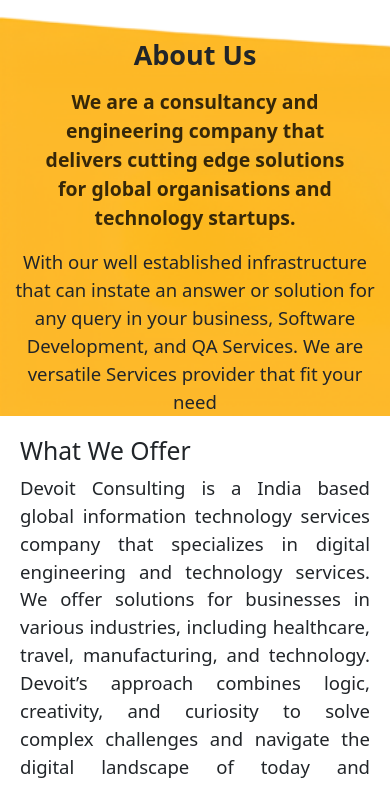
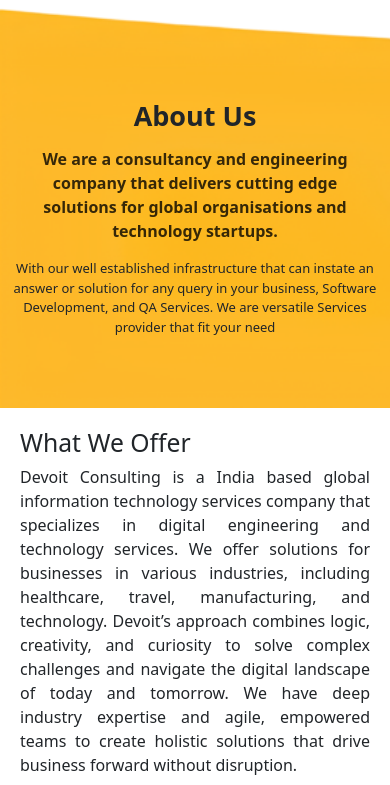
Before and after one commit to darshan1005/DevoitTECH, a plain HTML site: page index.html in a window 390 px wide. Shown: the part 773-1558 px from the top of the page. Drawn offline with nearby package versions, Linux system fonts and the light colour scheme.

Commit message:
Update index.css

```diff
--- a/index.css
+++ b/index.css
@@ -640,7 +640,7 @@
   }
 
   .weOffer-head-subtitle {
-    text-align: left;
+    text-align: justify;
   }
 
   .weOffer-cards {
@@ -779,7 +779,7 @@
 
   /* nav bar */
   .logo {
-    width: 260px;
+    width: 250px;
   }
 
   /* Hero */
@@ -832,7 +832,7 @@
 
   /* about */
   .about-content {
-    height: 400px;
+    height: 360px;
   }
 
   .about-title {
@@ -843,11 +843,10 @@
 
   .about-section-contents {
     width: 80%;
-    font-size: 2.2vh;
   }
 
   .content-one {
-    font-size: 2.4vh;
+    font-size: large;
   }
 
   /* weoffer */
@@ -858,7 +857,6 @@
 
   .weOffer-head-subtitle {
     width: 100%;
-    font-size: 2.2vh;
   }
 
   .cards-content {
@@ -900,11 +898,11 @@
 
   .community-guide-title {
     font-size: 35px;
+    width: 55%;
   }
 
   .community-guide-description {
     width: 80%;
-    font-size: 2.2vh;
   }
 
   /* Trusted Companies */
@@ -1040,7 +1038,7 @@
 @media (max-width: 426px) and (min-width: 320px){
 /* nav-logo */
   .logo {
-    width: 230px;
+    width: 200px;
   }
 
   /* Hero */
@@ -1059,6 +1057,7 @@
 
 .hero-left-title {
   font-size: 30px;
+  width: 100%;
 }
 
 .hero-left-subtitle {
@@ -1096,10 +1095,6 @@
 /* about */
 .about{
   margin-top: 6rem;
-  display: flex;
-  align-items: center;
-  justify-content: center;
-  padding: 0;
 }
 
 .about-content {
@@ -1119,7 +1114,7 @@
 }
 
 .content-one {
-  font-size: 2.3vh;
+  font-size: medium;
   font-weight: 600;
   color: rgba(0, 0, 0, 0.788);
   width: 100%;
@@ -1127,6 +1122,7 @@
 
 .content-two {
   width: 100%;
+  font-size: small;
 }
 
 /* weoffer */
@@ -1136,6 +1132,7 @@
 
 .weOffer-head-subtitle{
   text-align: justify;
+  font-size: medium;
 }
 
 /* community */
```
